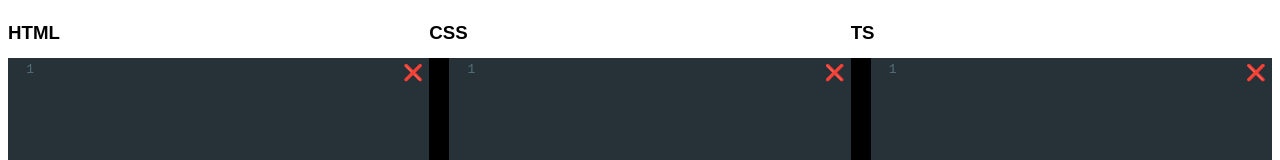
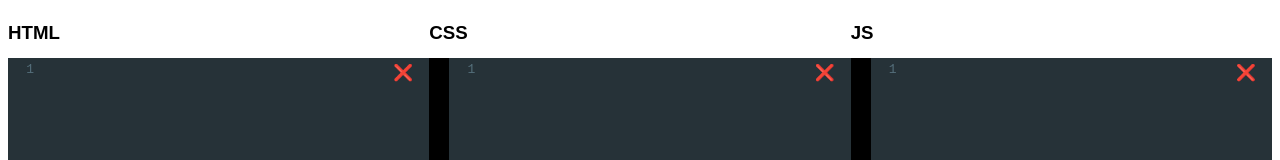
Before and after one commit to tanyanbo/online-ide, a React (Create React App) app: page / in a window 1280 px wide. Shown: the top 160 px of the page. Built offline with nearby package versions, Linux system fonts and the light colour scheme.

Commit message:
Changed code structure to allow for other languages such as ts or scss

```diff
--- a/src/App.js
+++ b/src/components/App.js
@@ -1,7 +1,7 @@
 import "./App.css";
 import React from "react";
-import Output from "./components/Output";
-import Editors from "./components/Editors";
+import Output from "./Output";
+import Editors from "./Editors";
 
 function App() {
   return (
--- a/src/components/Editor.css
+++ b/src/components/Editor.css
@@ -26,7 +26,7 @@
     border: none;
     background-color: transparent;
     font-size: medium;
-    transform: translateY(25px);
+    transform: translateY(25px) translateX(-10px);
     color: red;
     z-index: 20;
 }
--- a/src/components/Editors.js
+++ b/src/components/Editors.js
@@ -1,6 +1,6 @@
-import React, { useEffect, useRef, useState } from "react";
+import React, { useRef, useState } from "react";
 import Editor from "./Editor";
-import { LANGUAGES } from "../Languages";
+import { LANGUAGES } from "../shared/Languages";
 
 const Editors = () => {
   const [isDragging, setIsDragging] = useState(0);
@@ -9,6 +9,11 @@ const Editors = () => {
   const [containerWidth, setContainerWidth] = useState(0);
   const [leftStart, setLeftStart] = useState(0);
   const [rightStart, setRightStart] = useState(0);
+  const [chosenLanguages, setChosenLanguages] = useState([
+    LANGUAGES.HTML,
+    LANGUAGES.CSS,
+    LANGUAGES.JS,
+  ]);
   const leftRef = useRef(null);
   const centerRef = useRef(null);
   const rightRef = useRef(null);
@@ -64,15 +69,15 @@ const Editors = () => {
       onMouseMove={handleMouseMove}
       ref={containerRef}
     >
-      <Editor language={LANGUAGES.HTML} ref={leftRef} />
+      <Editor language={chosenLanguages[0]} ref={leftRef} />
       <Editor
-        language={LANGUAGES.CSS}
+        language={chosenLanguages[1]}
         hasBar={true}
         handleMouseDown={handleMouseDownLeft}
         ref={centerRef}
       />
       <Editor
-        language={LANGUAGES.TS}
+        language={chosenLanguages[2]}
         hasBar={true}
         handleMouseDown={handleMouseDownRight}
         ref={rightRef}
--- a/src/components/Output.js
+++ b/src/components/Output.js
@@ -1,4 +1,4 @@
-import React, { useState, useEffect } from "react";
+import React from "react";
 import { connect } from "react-redux";
 import { changeRunWhileTyping, changeIsRunning } from "../actions";
 
--- a/src/index.js
+++ b/src/index.js
@@ -1,6 +1,6 @@
 import React from "react";
 import ReactDOM from "react-dom";
-import App from "./App";
+import App from "./components/App";
 import { Provider } from "react-redux";
 import { legacy_createStore as createStore } from "redux";
 import combineReducers from "./reducers";
```
Also changed, not shown: src/outputString.js (deleted, +0 -18 lines), src/shared/outputString.js (added, +39 -0 lines), src/components/App.css (renamed from src/App.css), src/shared/Languages.js (renamed from src/Languages.js).
